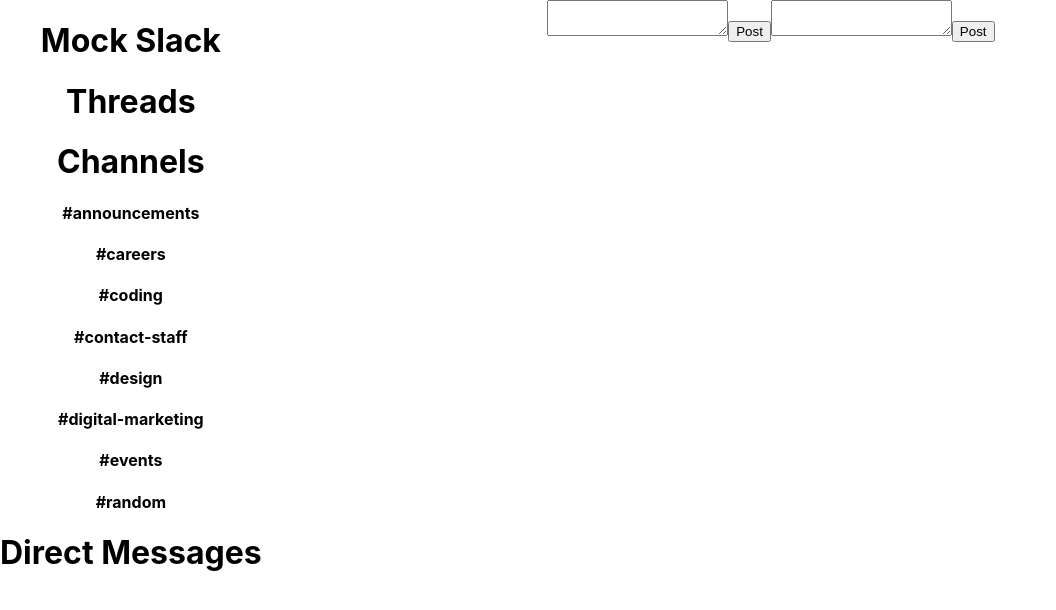
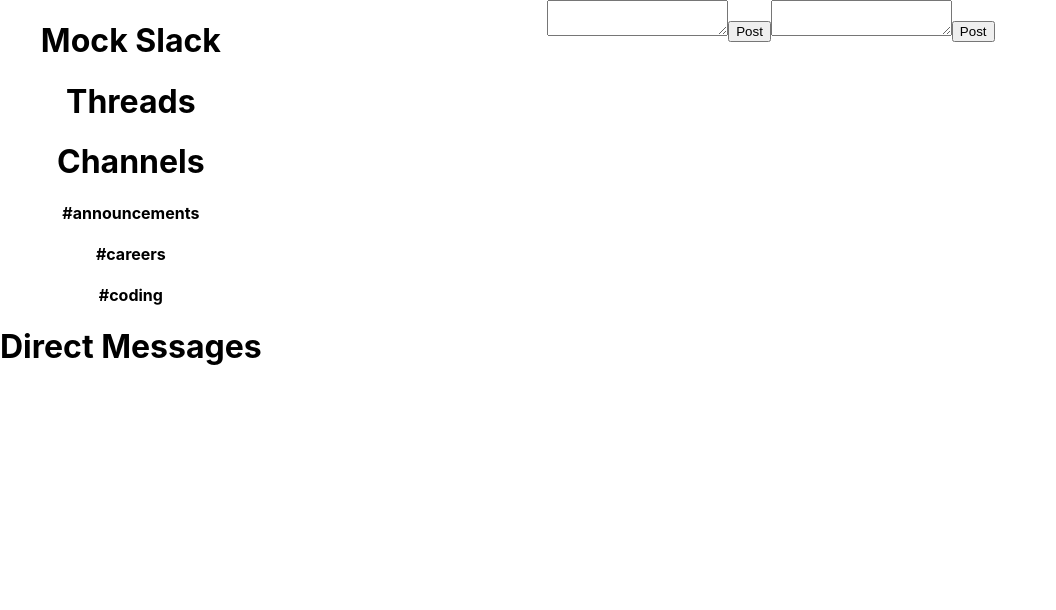
Before and after one commit to sathesbitmaker/mock-slack, a React (Create React App) app: page / in a window 1280 px wide. Shown: the top 610 px of the page, without its empty margins (0-1056 px from the left). Built offline with nearby package versions, Linux system fonts and the light colour scheme.

Commit message:
UnderstandingComponentsAndMounting

```diff
--- a/src/App.css
+++ b/src/App.css
@@ -39,3 +39,16 @@
 .sidebarWhole {
   float:left;
 }
+
+#allofit {
+  display: grid;
+  grid-template-columns: 1fr 1fr;
+}
+
+#announcementsMain {
+
+}
+
+#careersMain {
+
+}
--- a/src/App.js
+++ b/src/App.js
@@ -1,6 +1,4 @@
 import React, { Component } from 'react';
-import Topbar from './Topbar.js';
-import Sidebar from './Sidebar.js';
 import Bottombar from './Bottombar.js'
 import Mainpart from './Mainpart.js'
 import './App.css';
--- a/src/Bottombar.js
+++ b/src/Bottombar.js
@@ -6,12 +6,13 @@
 
   this.handlePostEditorInputChangeAnnouncements = this.handlePostEditorInputChangeAnnouncements.bind(this);
   this.handlePostEditorInputChangeCareers = this.handlePostEditorInputChangeCareers.bind(this);
-  this.createAnnouncementsPost = this.createAnnouncementsPost.bind(this)
-  this.createCareersPost = this.createCareersPost.bind(this)
-  this.displayPosts = this.displayPosts.bind(this)
+  this.createAnnouncementsPost = this.createAnnouncementsPost.bind(this);
+  this.createCareersPost = this.createCareersPost.bind(this);
+  this.announcementsDisplay = this.announcementsDisplay.bind(this);
 
   this.state = {
     announcementsBody: '',
+    announcementsShow: false,
     careersBody: '',
   };
 }
@@ -46,15 +47,14 @@
     });
   }
 
-  displayPosts({currentTarget}) {
-    console.log(currentTarget.id)
+  announcementsDisplay() {
+    this.setState({
+      announcementsShow: true
+    });
   }
 
 
   render() {
-    const numbers = [0,1,2,3,4,5,6,7]
-    const listnames = ['announcements','careers','coding','contact-staff','design','digital-marketing'
-    ,'events','random']
   return(
     <div>
       <div className="sidebarWhole">
@@ -62,14 +62,11 @@
         <h1> Threads </h1>
         <h1> Channels </h1>
 
-        {
-          numbers.map(i => {
-          return (
             <div>
-            <h4 onClick={this.changeForum} id={listnames[i]} onClick={this.displayPosts}>#{listnames[i]}</h4>
+              <h4 id="announcementsSide" onClick={this.announcementsDisplay}>#announcements</h4>
+              <h4 id="careersSide">#careers</h4>
+              <h4 id="codingSide">#coding</h4>
             </div>
-          )
-          })}
 
           <h1> Direct Messages </h1>
       </div>
--- a/src/Mainpart.js
+++ b/src/Mainpart.js
@@ -2,10 +2,12 @@
 
 const Mainpart = (props) => {
   return(
-    <div>
-      <div>
+    <div id="allofit">
+      <div id="announcementsMain">
         {props.postAnnouncementsBody}
-        {props.postCareersBody}
+      </div>
+      <div id="careersMain">
+      {props.postCareersBody}
       </div>
     </div>
   );
--- a/src/Sidebar.js
+++ b/src/Sidebar.js
@@ -1,5 +1,4 @@
 import React from 'react';
-import Bottombar from './Bottombar.js'
 
 const Sidebar = () => {
 
```
Lines whose indentation alone changed are shown as unchanged.
